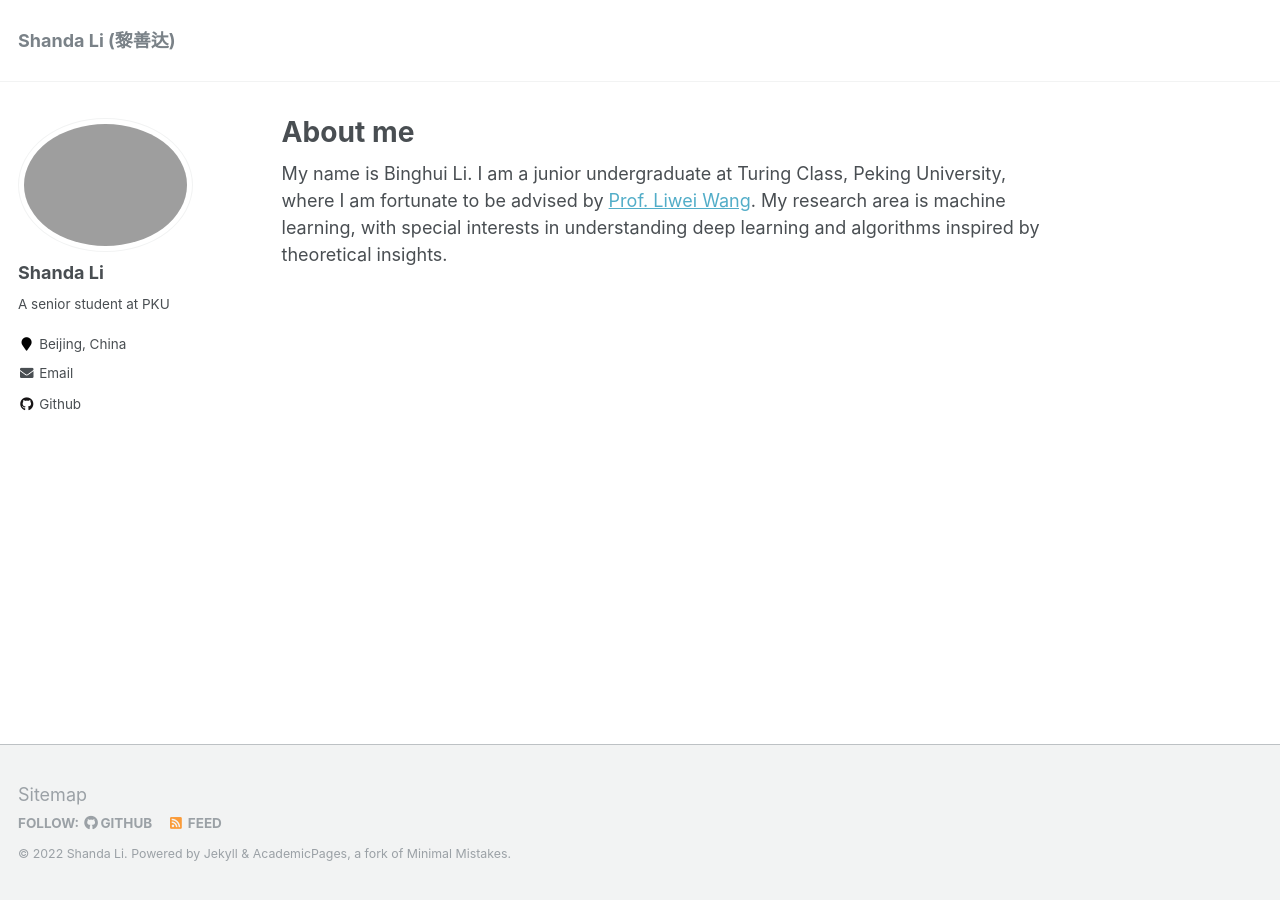
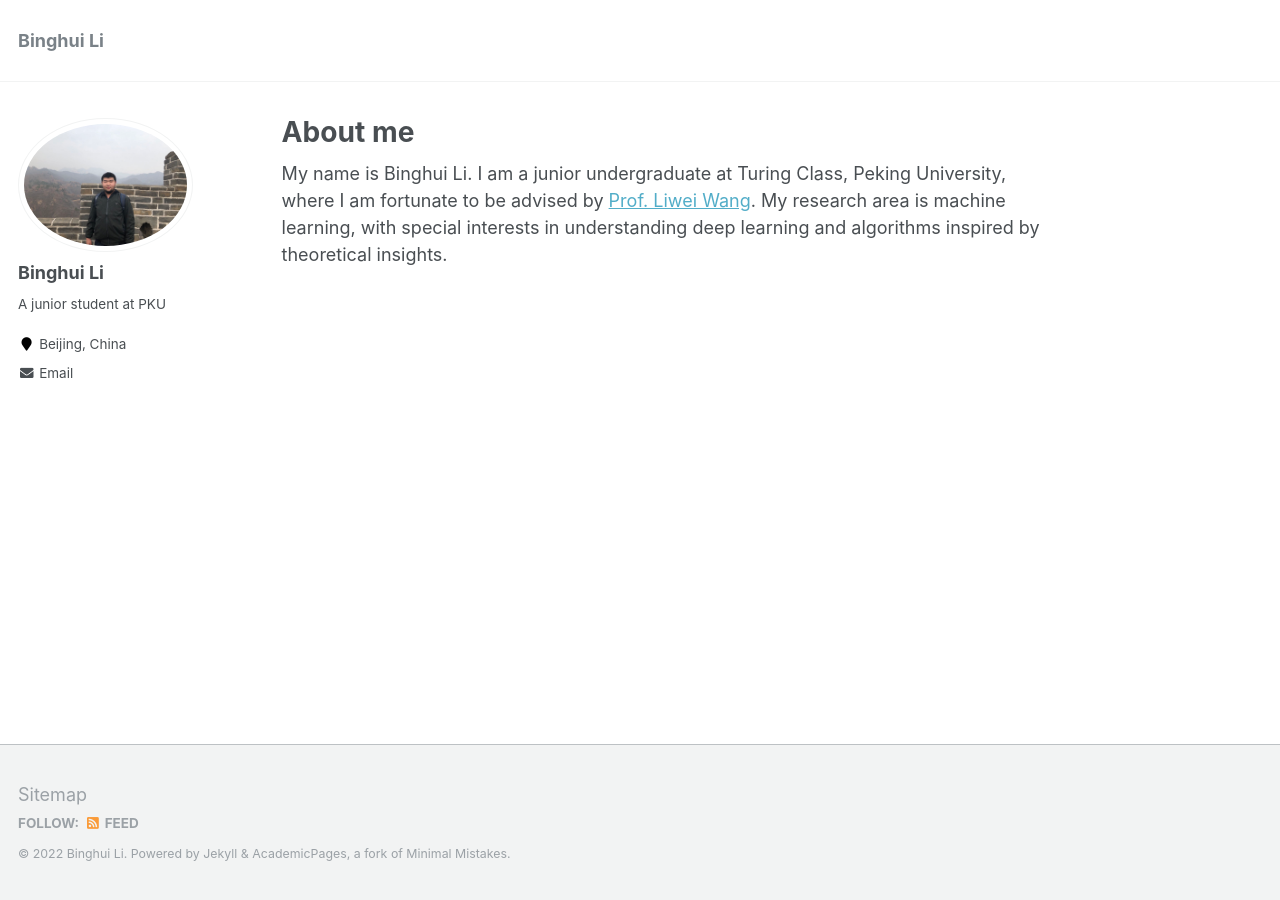
Before and after one commit to libinghui0000/huihui.github.io, a Jekyll site: the page built from _pages/about.md, in a window 1280 px wide. Built offline with Jekyll 4.4.1, drawn with Linux system fonts in a browser that asks for light colours.

Commit message:
Update _config.yml

```diff
--- a/_config.yml
+++ b/_config.yml
@@ -7,13 +7,13 @@
 
 # Site Settings
 locale                   : "en-US"
-title                    : "Shanda Li (黎善达)"
+title                    : "Binghui Li"
 title_separator          : "-"
-name                     : &name "Shanda Li"
-description              : &description " A senior student at PKU"
-url                      : https://lithiumda.github.io # the base hostname & protocol for your site e.g. "https://mmistakes.github.io"
+name                     : &name "Binghui Li"
+description              : &description " A junior student at PKU"
+url                      : https://huihui.github.io # the base hostname & protocol for your site e.g. "https://mmistakes.github.io"
 baseurl                  : "" # the subpath of your site, e.g. "/blog"
-repository               : "lithiumda.github.io"
+repository               : "huihui.github.io"
 teaser                   :  # filename of teaser fallback teaser image placed in /images/, .e.g. "500x300.png"
 breadcrumbs              : false # true, false (default)
 words_per_minute         : 160
@@ -80,14 +80,14 @@ analytics:
 
 # Site Author
 author:
-  name             : "Shanda Li"
-  avatar           : "profile.jpg"
-  bio              : "A senior student at PKU"
+  name             : "Binghui Li"
+  avatar           : "123456.jpg"
+  bio              : "A junior student at PKU"
   location         : "Beijing, China"
   employer         :
   pubmed           :  # "https://www.ncbi.nlm.nih.gov/pubmed/?term=john+snow"
   googlescholar    :  # "http://yourfullgooglescholarurl.com"
-  email            : "lishanda@pku.edu.cn"
+  email            : "libinghui@pku.edu.cn"
   researchgate     :  # example: "https://www.researchgate.net/profile/yourprofile"
   uri              :
   bitbucket        :
@@ -96,7 +96,7 @@ author:
   flickr           :
   facebook         :
   foursquare       :
-  github           : "LithiumDA"
+  github           : #"LithiumDA"
   google_plus      :
   keybase          :
   instagram        :
```
